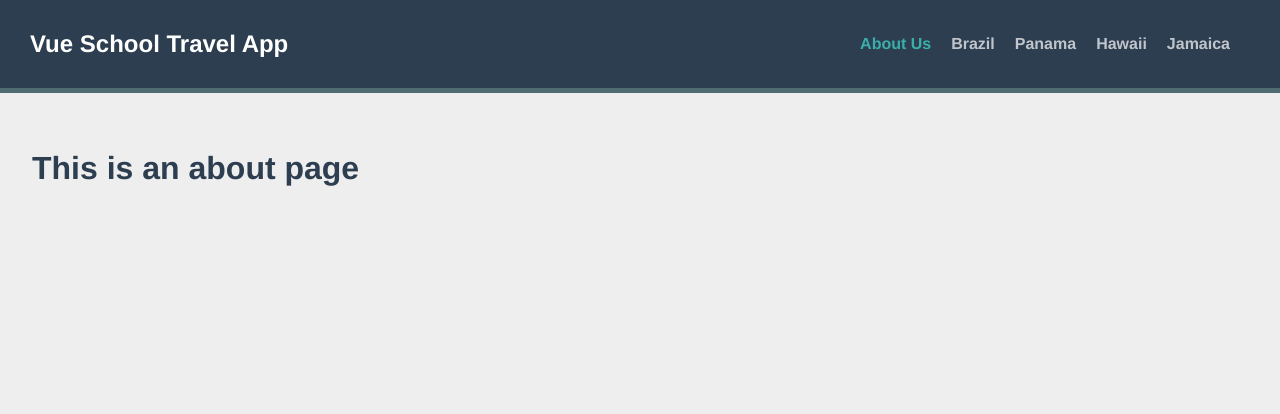
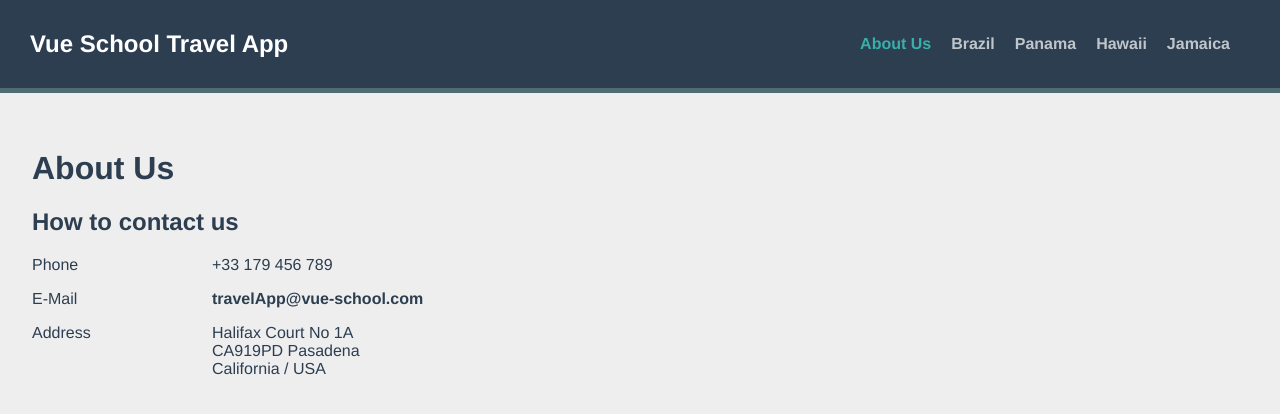
Before and after one commit to kiraGit67/vue-school-travel-app, a Vue app: page /about in a window 1280 px wide. Shown: the top 414 px of the page. Built offline with nearby package versions, Linux system fonts and the light colour scheme.

Commit message:
adds template, data and styling to AboutView.vue

```diff
--- a/src/views/AboutView.vue
+++ b/src/views/AboutView.vue
@@ -1,5 +1,59 @@
 <template>
   <div class="about">
-    <h1>This is an about page</h1>
+    <h1>About Us</h1>
+    <h2>How to contact us</h2>
+    <div class="contact-data">
+      <p v-for="contact in contactData" :key="contact.id">
+        <span>{{ contact.name }}</span>
+        <span v-if="contact.id === 2"
+          ><a :href="`mailto:${contact.value}`">{{ contact.value }}</a></span
+        >
+        <span v-else-if="contact.id === 3">
+          {{ contact.value.street }}<br />{{ contact.value.zipCode }}
+          {{ contact.value.city }}<br />{{ contact.value.state }} /
+          {{ contact.value.nation }}
+        </span>
+        <span v-else>{{ contact.value }}</span>
+      </p>
+    </div>
   </div>
 </template>
+
+<script>
+export default {
+  data() {
+    return {
+      contactData: [
+        {
+          id: 1,
+          name: "Phone",
+          value: "+33 179 456 789",
+        },
+        {
+          id: 2,
+          name: "E-Mail",
+          value: "travelApp@vue-school.com",
+        },
+        {
+          id: 3,
+          name: "Address",
+          value: {
+            street: "Halifax Court No 1A",
+            zipCode: "CA919PD",
+            city: "Pasadena",
+            state: "California",
+            nation: "USA",
+          },
+        },
+      ],
+    };
+  },
+};
+</script>
+
+<style scoped>
+.contact-data > p {
+  display: grid;
+  grid-template-columns: 180px 1fr;
+}
+</style>
```
